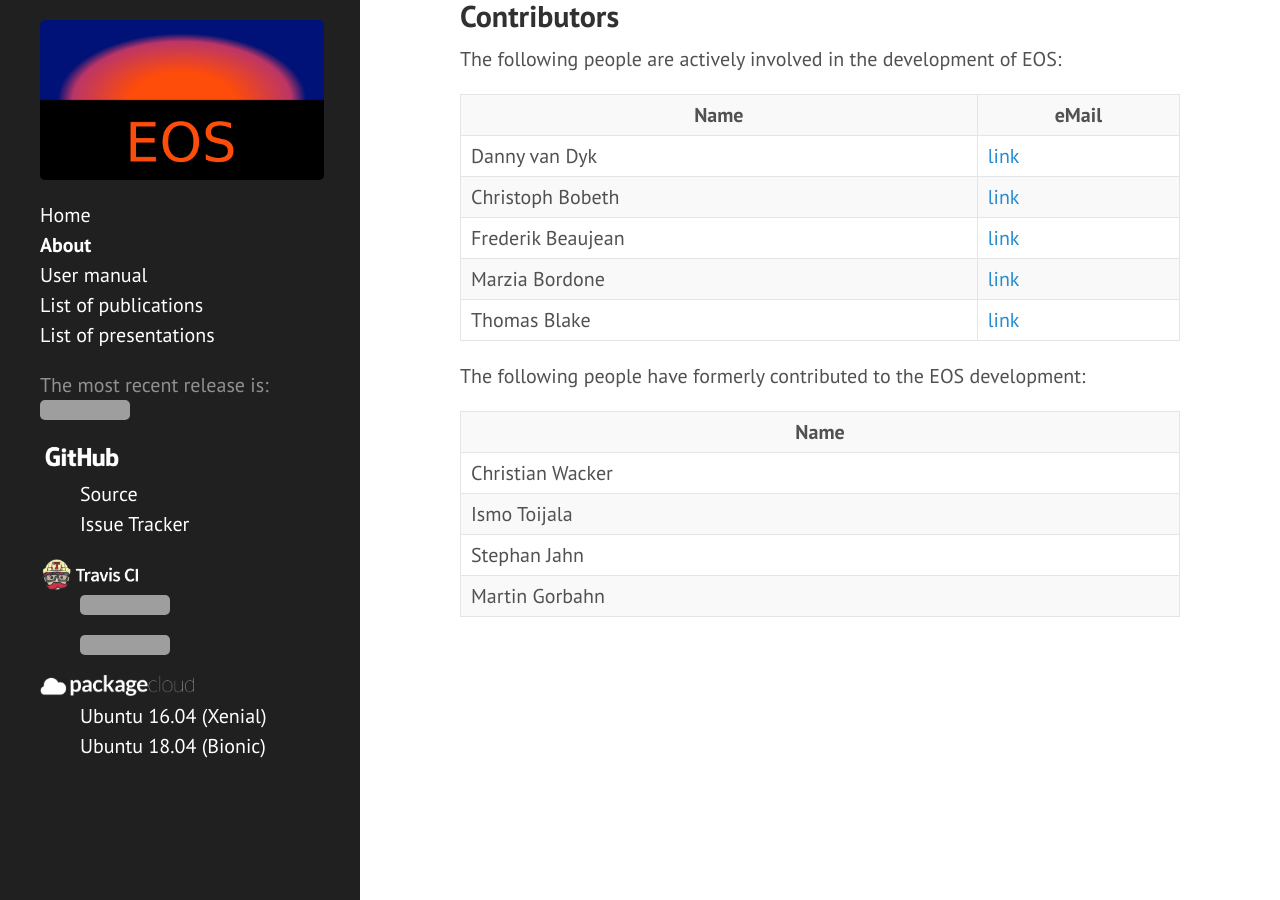
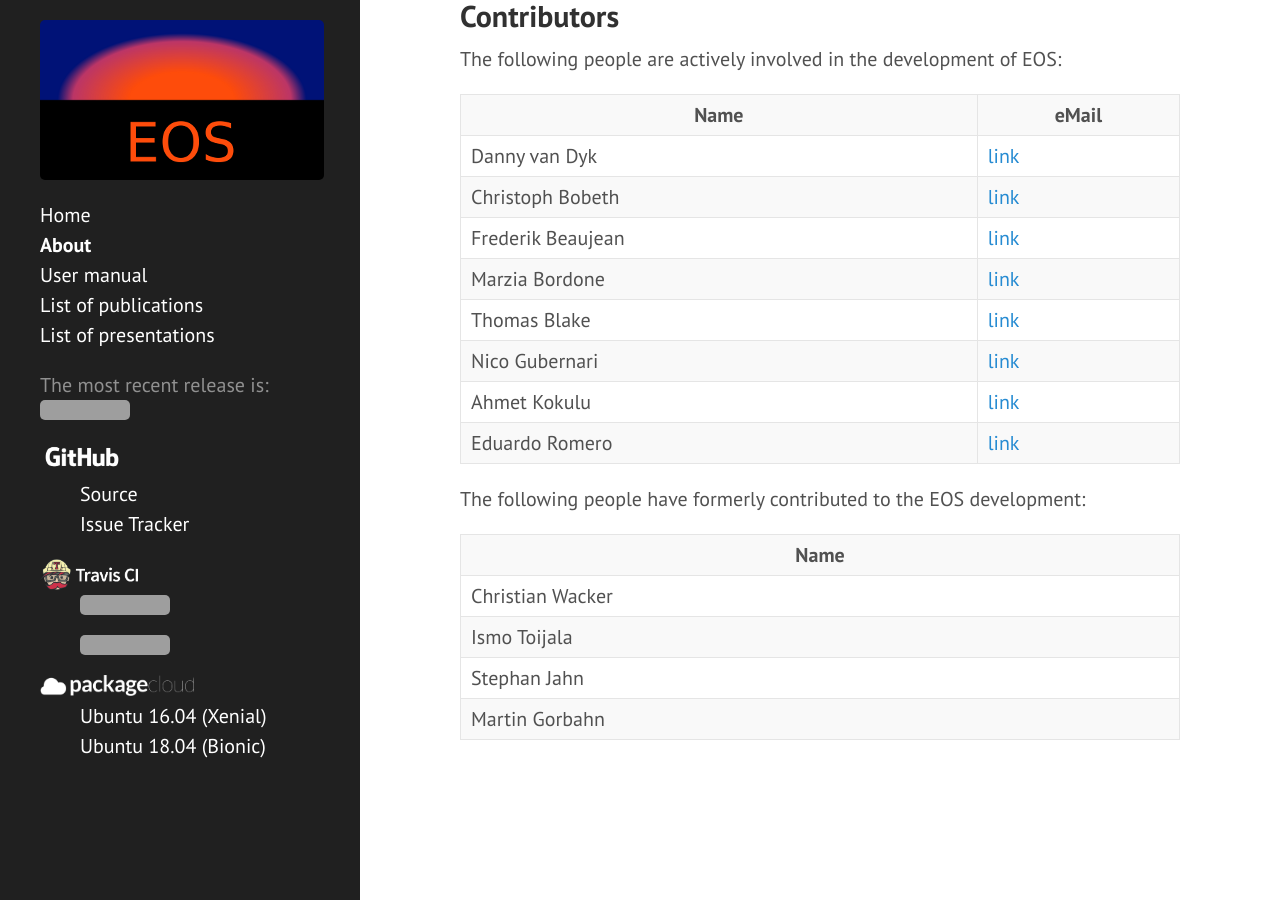
Before and after one commit to eos/eos.github.io, a Jekyll site: the page built from about.md, in a window 1280 px wide and 900 px high, scrolled down 875 px. Built offline with Jekyll 4.4.1, drawn with Linux system fonts in a browser that asks for light colours; grey boxes are pictures that could not be loaded.

Commit message:
Add Nico Gubernari, Ahmet Kokulu and Eduardo Romero as contributors

```diff
--- a/_data/contributors.yml
+++ b/_data/contributors.yml
@@ -18,6 +18,17 @@
   status: 'active'
   mail:   'thomas.blake@cern.ch'
 
+- name:   'Nico Gubernari'
+  status: 'active'
+  mail:   'nicogubernari@gmail.com'
+
+- name:   'Ahmet Kokulu'
+  status: 'active'
+  mail:   'ahmetkokulu@gmail.com'
+
+- name:   'Eduardo Romero'
+  status: 'active'
+
 - name:   'Christian Wacker'
   status: 'retired'
 
```
